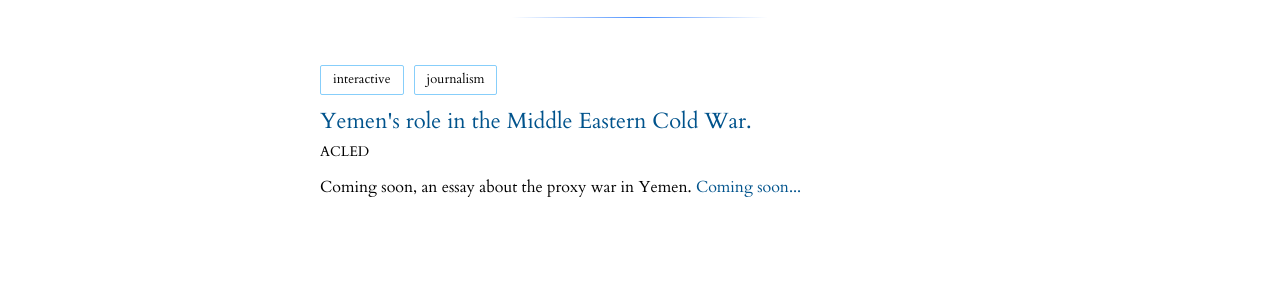
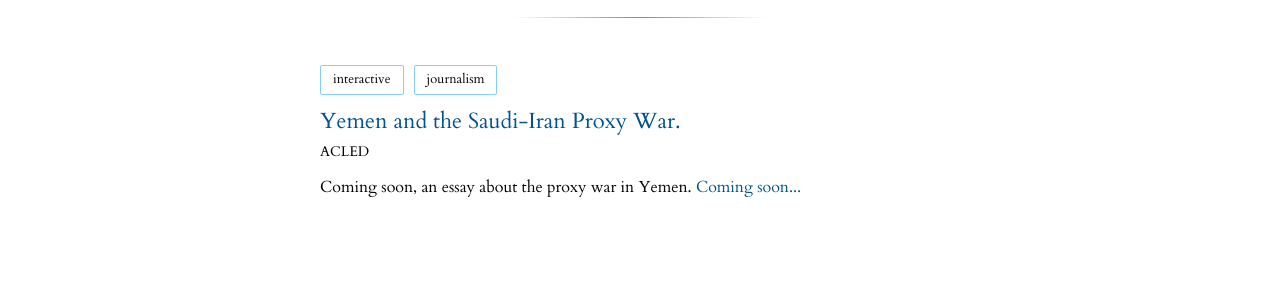
Before and after one commit to buriedsignals/blog, a Jekyll site: the page built from index.markdown, in a window 1280 px wide. Shown: the part 377-677 px from the top of the page. Built offline with Jekyll 4.4.1, drawn with Linux system fonts in a browser that asks for light colours.

Commit message:
title update

```diff
--- a/_posts/2021-01-22-yemen.markdown
+++ b/_posts/2021-01-22-yemen.markdown
@@ -1,6 +1,6 @@
 ---
 layout: post
-title:  "Yemen's role in the Middle Eastern Cold War."
+title:  "Yemen and the Saudi-Iran Proxy War."
 date:   2021-01-22 13:33:22 +0100
 category: journalism
 contributor: "ACLED"
```
